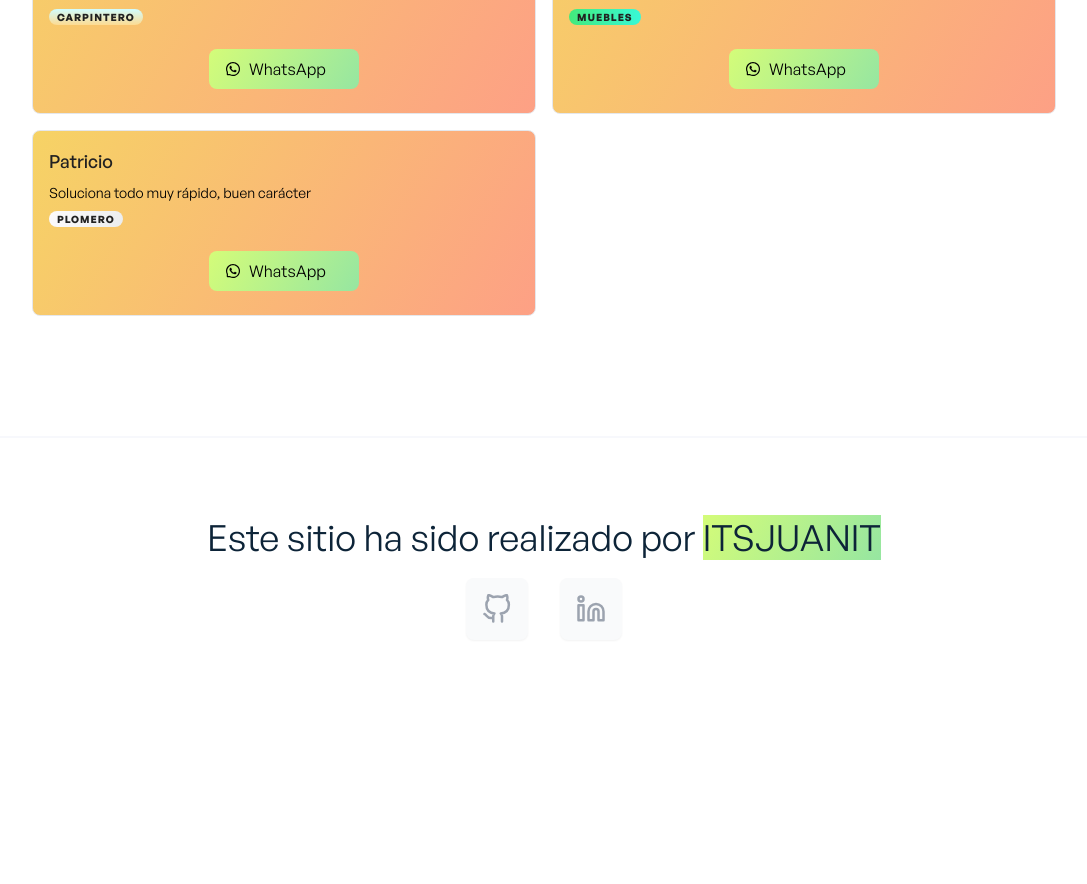
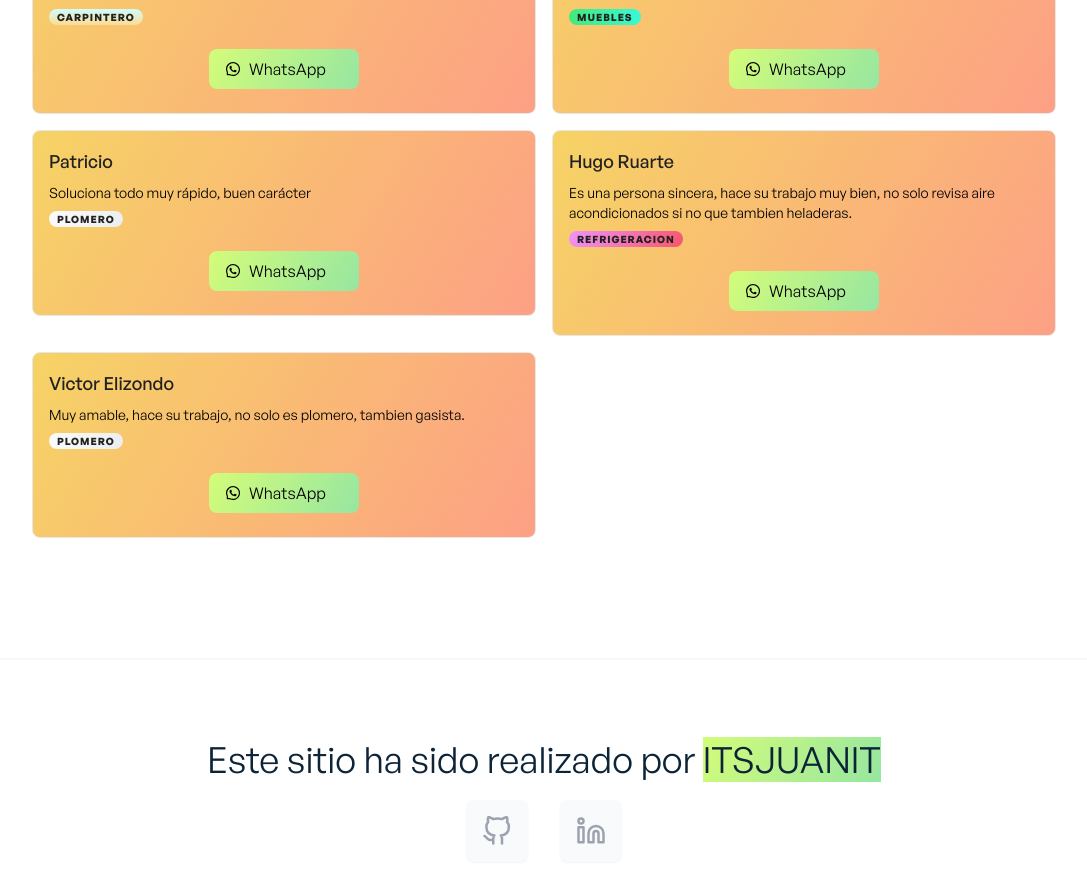
Before and after one commit to Itsjuanit/yaoficio, a React (Create React App) app: page / in a window 1280 px wide. Shown: the part 1740-2624 px from the top of the page, without its empty margins (96-1183 px from the left). Before the commit the page ends 2524 px from the top, so only its background shows below. Built offline with nearby package versions, Linux system fonts and the light colour scheme.

Commit message:
Se agregan nuevos workers

```diff
--- a/src/data/projects.js
+++ b/src/data/projects.js
@@ -54,4 +54,20 @@ export const projectsData = [
     tag: "PLOMERO",
     number: "https://api.whatsapp.com/send?phone=542644655692",
   },
+  {
+    id: 8,
+    title: "Hugo Ruarte",
+    category:
+      "Es una persona sincera, hace su trabajo muy bien, no solo revisa aire acondicionados si no que tambien heladeras.",
+    tag: "REFRIGERACION",
+    number: "https://api.whatsapp.com/send?phone=542644004392",
+  },
+  {
+    id: 9,
+    title: "Victor Elizondo",
+    category:
+      "Muy amable, hace su trabajo, no solo es plomero, tambien gasista.",
+    tag: "PLOMERO",
+    number: "https://api.whatsapp.com/send?phone=542646616834",
+  },
 ];
```
